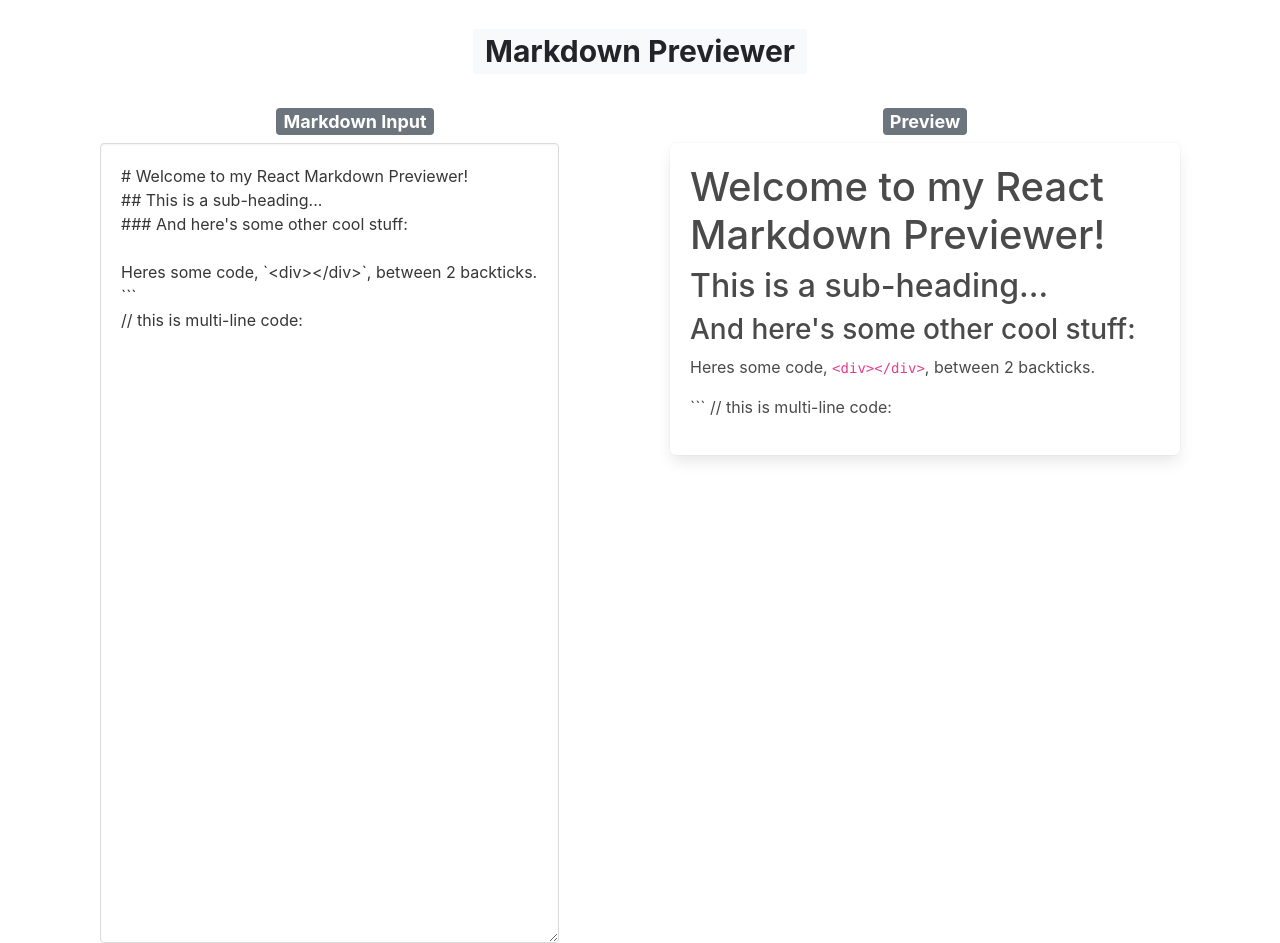
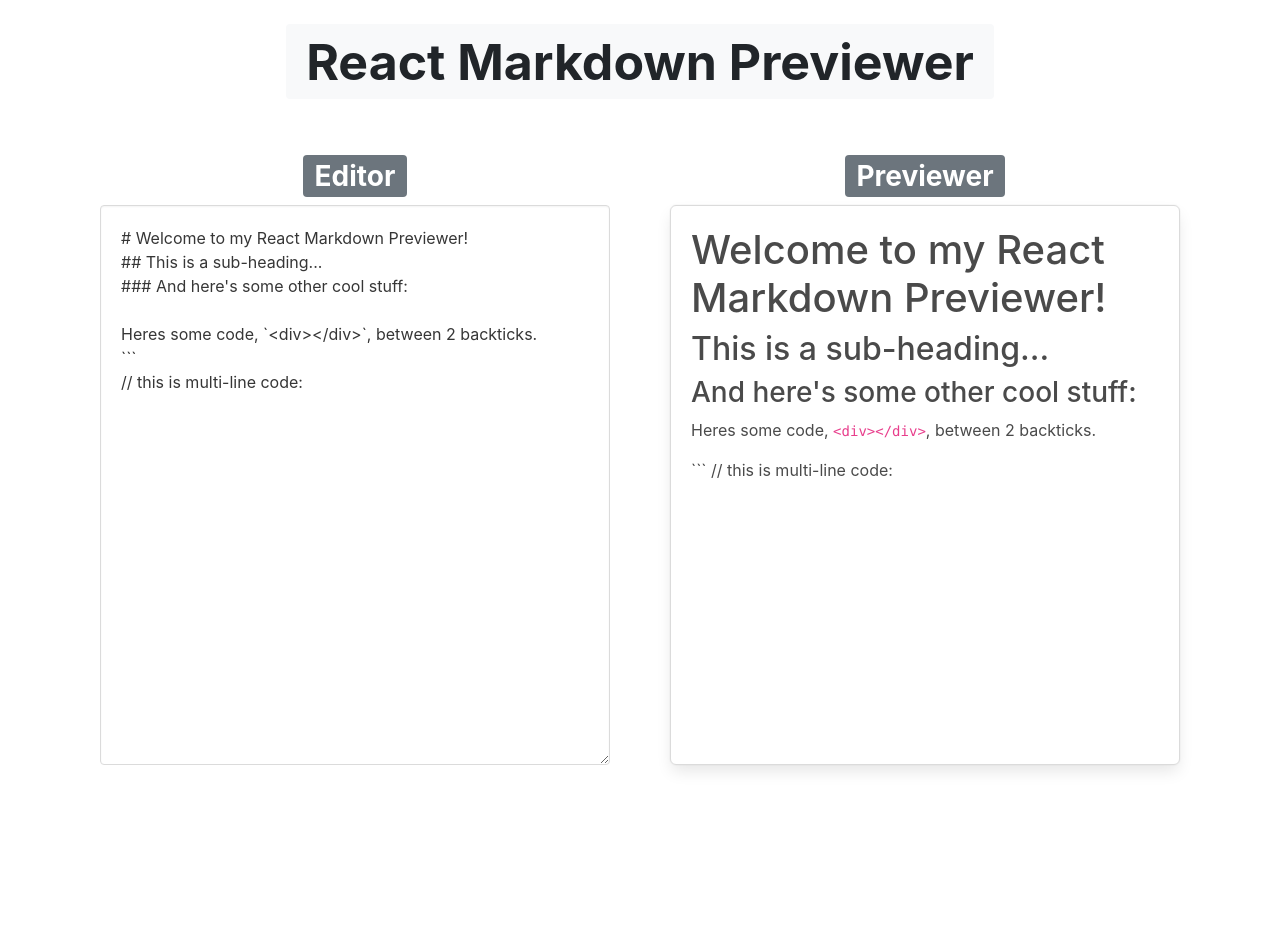
Before and after one commit to vanisingh-24/React-Markdown-Previewer, a React (Create React App) app: page / in a window 1280 px wide. After the commit the page ends 800 px from the top, so only its background shows below. Built offline with nearby package versions, Linux system fonts and the light colour scheme.

Commit message:
Layout modified

```diff
--- a/src/App.css
+++ b/src/App.css
@@ -6,12 +6,12 @@
   }
 
 .textarea {
-  min-height: 100vh !important;
+  min-height: 70vh !important;
   padding: 20px;
   resize: vertical !important;
   display: block;
   box-shadow: inset 0 0.0625em 0.125em rgba(10, 10, 10, 0.05);
-  width: 90%;
+  width: 100%;
   background-color: #fff;
   border-color: #dbdbdb;
   border-radius: 4px;
@@ -26,4 +26,6 @@
     0 0 0 1px rgba(10, 10, 10, 0.02);
   color: #4a4a4a;
   display: block;
+  min-height: 70vh;
+  border: 1px solid #dbdbdb;
 }
--- a/src/App.js
+++ b/src/App.js
@@ -1,7 +1,7 @@
 import React, { useState } from 'react';
-import marked from 'marked';
 import Badge from 'react-bootstrap/Badge';
 import "./App.css";
+
 import Editor from './Components/Editor';
 import Previewer from './Components/Previewer';
 
@@ -15,34 +15,33 @@ const App = () => {
            <div className="row mt-4">
               <div className="col text-center">
                <h1>
-                 <Badge className="text-align-center" variant="light">
-                   Markdown Previewer
+                 <Badge className="text-align-center" variant="light" style={{fontSize: '50px'}}>
+                   React Markdown Previewer
                  </Badge>
                </h1>
               </div>
             </div>
 
-            <div className="row mt-4">
-              <div className="col-md-6">
+            <div className="row mt-5">
+             <div className="col-md-6">
               <div className="col text-center">
                  <h4>
-                   <Badge className="text-align-center" variant="secondary">
-                     Markdown Input
+                   <Badge className="text-align-center" variant="secondary" style={{fontSize: '28px'}}>
+                      Editor
                    </Badge>
                  </h4>
                </div>
-               {/* <div className="mark-input"> */}
                <Editor
                  markdown={markdown}
                  onChange={(e) => setMarkdown(e.target.value)}
                 />
               </div>
 
-               <div className="col-md-6">
+              <div className="col-md-6">
                <div className="col text-center">
                  <h4>
-                   <Badge className="text-align-center" variant="secondary">
-                     Preview
+                   <Badge className="text-align-center" variant="secondary" style={{fontSize: '28px'}}>
+                     Previewer
                    </Badge>
                  </h4>
                </div>
```
Also changed, not shown: 1 other file (tests, documents, lock files or other folders).
